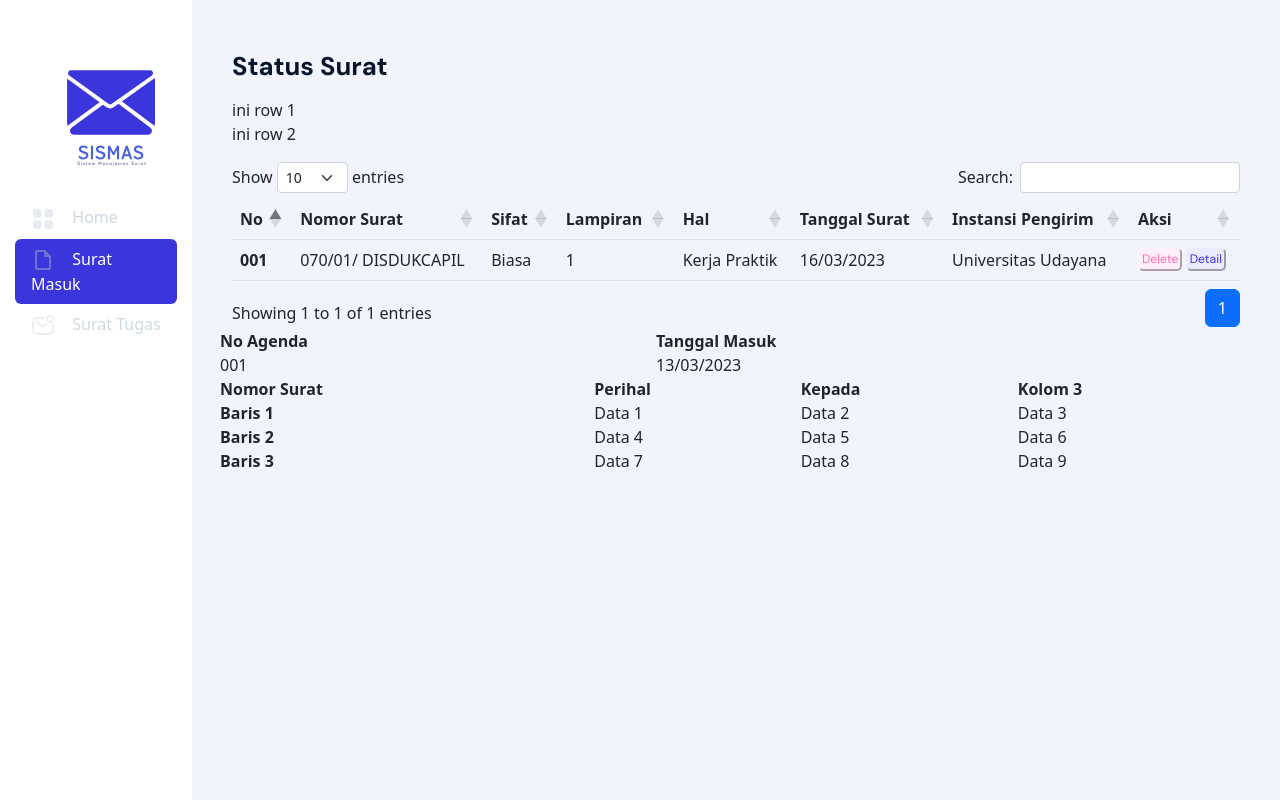
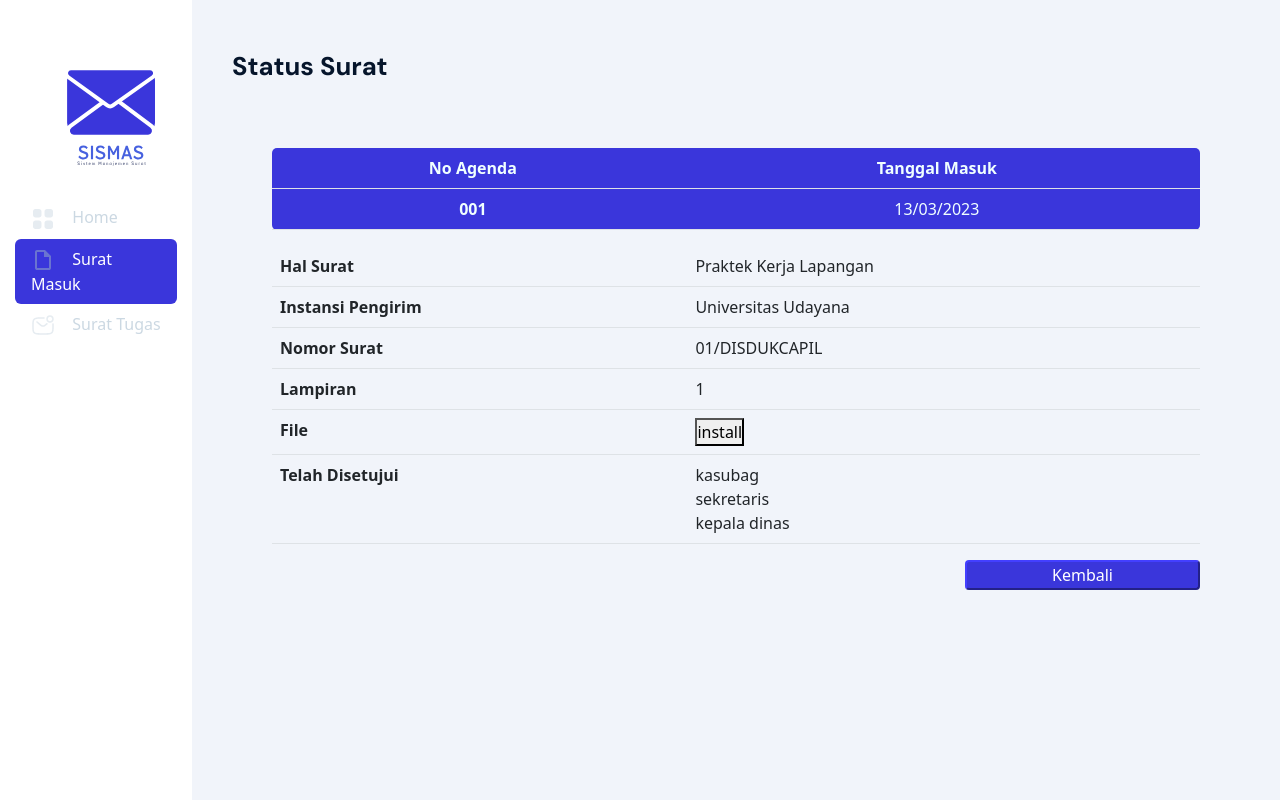
Before and after one commit to NgakanWidyasprana/simas_dukcapil, a PHP site: page /src/Kasubag/status-surat.html in a window 1280 px wide. Run offline with PHP 8.4, Linux system fonts and the light colour scheme; some libraries are stand-ins or nearby versions.

Commit message:
update-frontend-phase2

```diff
--- a/src/Kasubag/status-surat.html
+++ b/src/Kasubag/status-surat.html
@@ -8,7 +8,7 @@
 
   <!-- style -->
   <link rel="stylesheet" href="../style/kasubag.css">
-  <link rel="stylesheet" href="/assets/dist/css/bootstrap.min.css">
+  <link rel="stylesheet" href="/Assets/dist/css/bootstrap.min.css">
 
   <link rel="stylesheet" href="https://cdnjs.cloudflare.com/ajax/libs/twitter-bootstrap/5.2.0/css/bootstrap.min.css">
   <link rel="stylesheet" href="https://cdn.datatables.net/1.13.4/css/dataTables.bootstrap5.min.css">
@@ -27,12 +27,12 @@
   <div class="my-container">
     <div class="sidebar">
       <div id="logo">
-        <img class="bi pe-none me-2 logo-dashboard" src="/assets/logo/Logo-Kecil.svg" alt="logo" width="150px" height="102px">
+        <img class="bi pe-none me-2 logo-dashboard" src="../../Assets/logo/Logo-Kecil.svg" alt="logo" width="150px" height="102px">
       </div>
       <ul class="nav nav-pills flex-column mb-auto">
         <li class="nav-item">
           <a href="dashboard.html" class="nav-link nav-button-disable" aria-current="page" style="color: #99B2C6; opacity: 0.5;">
-            <img src="/assets/icon/Category-1.svg" alt="">
+            <img src="../../Assets/icon/Category-1.svg" alt="">
             <svg class="bi pe-none me-2" width="1" height="1"><use xlink:href="#home"/>
             </svg>
             Home
@@ -40,14 +40,14 @@
         </li>
         <li>
           <a href="surat-masuk.html" class="nav-link  active"  style="background-color: #3A36DB;">
-            <img src="/assets/icon/Chart.svg" alt="">
+            <img src="../../Assets/icon/Chart.svg" alt="">
             <svg class="bi pe-none me-2" width="1" height="1"><use xlink:href="#speedometer2"/></svg>
             Surat Masuk
           </a>
         </li>
         <li>
           <a href="surat-tugas.html" class="nav-link nav-button-disable" style="color: #99B2C6; opacity: 0.5;">
-            <img src="/assets/icon/Ticket.svg" alt="">
+            <img src="../../Assets/icon/Ticket.svg" alt="">
             <svg class="bi pe-none me-2" width="1" height="1"><use xlink:href="#speedometer2"/></svg>
             Surat Tugas
           </a>
@@ -57,107 +57,60 @@
 
     <div class="main flex-column">
 
-      <div class="title-section d-flex flex-row" style="margin-bottom: 10px;">
+      <div class="title-section d-flex flex-row" style="margin-bottom: 40px;">
         <div class="text-top title-page">Status Surat</div>
       </div>
 
-      <div class="d-flex flex-column">
-        <div class="flex-row">
-          <div>ini row 1</div>
-          <div>ini row 2</div>
-        </div>
 
-      </div>
-
-      <div class="row card-section-surat-masuk">
-        <table class="table table-fluid" id="example">
+      <div class="content-status-surat" style="padding: 20px; margin: 0 20px 0 20px;">
+        <table class="table" style="text-align: center; background-color: #3A36DB; color: azure; border-radius: 5px;">
           <thead>
             <tr>
-              <th scope="col">No</th>
-              <th scope="col">Nomor Surat</th>
-              <th scope="col">Sifat</th>
-              <th scope="col">Lampiran</th>
-              <th scope="col">Hal</th>
-              <th scope="col">Tanggal Surat</th>
-              <th scope="col">Instansi Pengirim</th>
-              <th scope="col">Aksi</th>
+              <th scope="col">No Agenda</th>
+              <th scope="col">Tanggal Masuk</th>
             </tr>
           </thead>
           <tbody>
             <tr>
               <th scope="row">001</th>
-              <td>070/01/ DISDUKCAPIL</td>
-              <td>Biasa</td>
-              <td>1</td>
-              <td>Kerja Praktik</td>
-              <td>16/03/2023</td>
-              <td>Universitas Udayana</td>
-              <td>
-                <div class="action-button">
-                  <button class="delete-button" >Delete</button>
-                  <button class="edit-button" >Detail</button>
-
-                </div>
-              </td>
-            </tr>
-            <div class="table table-section">
-              <table>
-                <thead>
-                  <tr>
-                    <th>No Agenda</th>
-                    <th>Tanggal Masuk</th>
-                  </tr>
-                </thead>
-                <tbody>
-                  <tr>
-                    <td>001</td>
               <td>13/03/2023</td>
             </tr>
           </tbody>
         </table>
-              <table>
-                <thead>
+
+        <table class="table">
+          <tr>
+            <th>Hal Surat</th>
+            <td>Praktek Kerja Lapangan</td>
+          </tr>
+          <tr>
+            <th>Instansi Pengirim</th>
+            <td>Universitas Udayana</td>
+          </tr>
           <tr>
             <th>Nomor Surat</th>
-                    <th>Perihal</th>
-                    <th>Kepada</th>
-                    <th>Kolom 3</th>
-                  </tr>
-                </thead>
-                <tbody>
-                  <tr>
-                    <th>Baris 1</th>
-                    <td>Data 1</td>
-                    <td>Data 2</td>
-                    <td>Data 3</td>
+            <td>01/DISDUKCAPIL</td>
           </tr>
           <tr>
-                    <th>Baris 2</th>
-                    <td>Data 4</td>
-                    <td>Data 5</td>
-                    <td>Data 6</td>
+            <th>Lampiran</th>
+            <td>1</td>
           </tr>
           <tr>
-                    <th>Baris 3</th>
-                    <td>Data 7</td>
-                    <td>Data 8</td>
-                    <td>Data 9</td>
+            <th>File</th>
+            <td><button>install</button></td>
           </tr>
-                </tbody>
-              </table>
-            </div>
-
-
-
-          </tbody>
+          <tr>
+            <th>Telah Disetujui</th>
+            <td>
+              <div>kasubag</div>
+              <div>sekretaris</div>
+              <div>kepala dinas</div>
+            </td>
+          </tr>
         </table>
 
+        <button class="add-surat" onclick="window.location.href = 'surat-masuk.html';">Kembali</button>
       </div>
-
-
-
-
-
 
     </div>
   </div>
```
Also changed, not shown: src/Kasubag/dashboard.html (+14 -5 lines), src/Kasubag/surat-masuk.html (+4 -6 lines), src/Kasubag/surat-tugas.html (+4 -4 lines), src/Kasubag/tambah-surat-masuk.html (+66 -26 lines), src/authentication.html (+10 -13 lines), src/style/style.css (+5 -4 lines), Assets/logo/logo-simas.png (renamed from Assets/logo/logo simas.png). Lines whose indentation alone changed are shown as unchanged.
